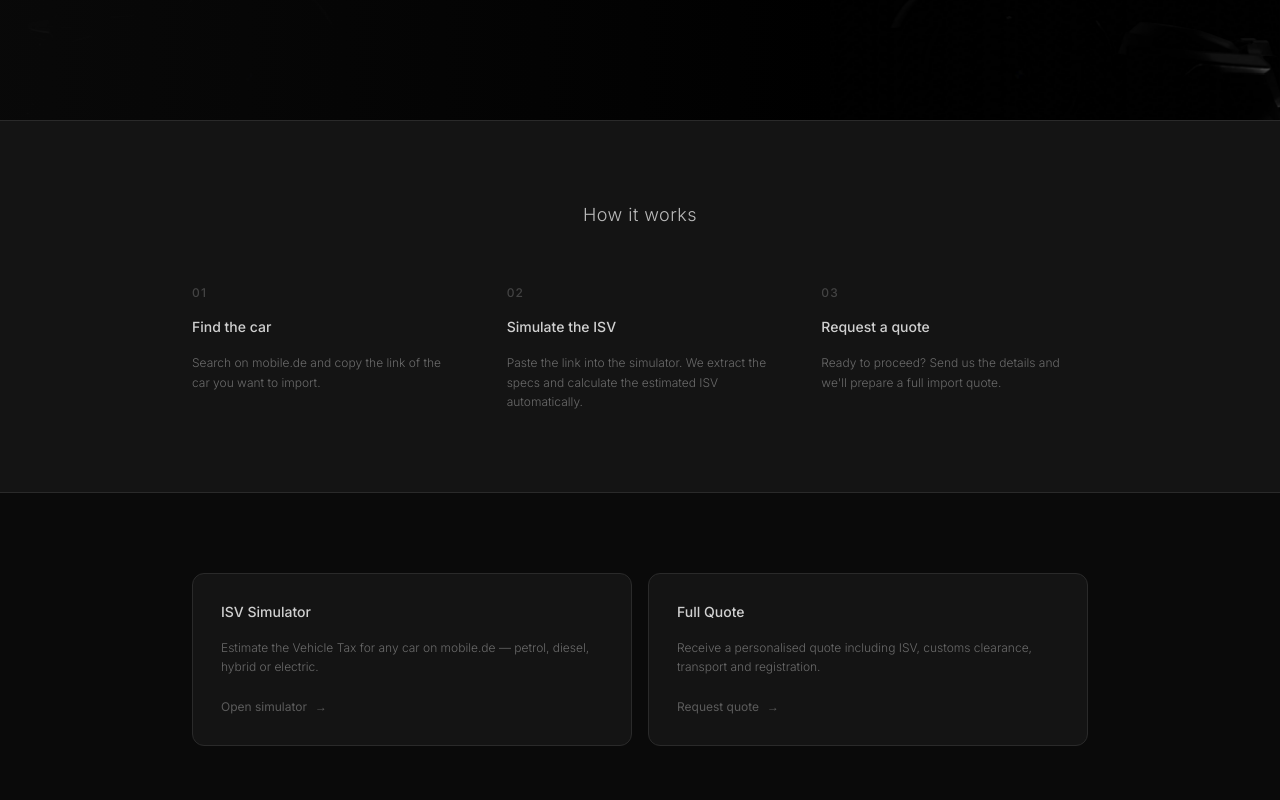
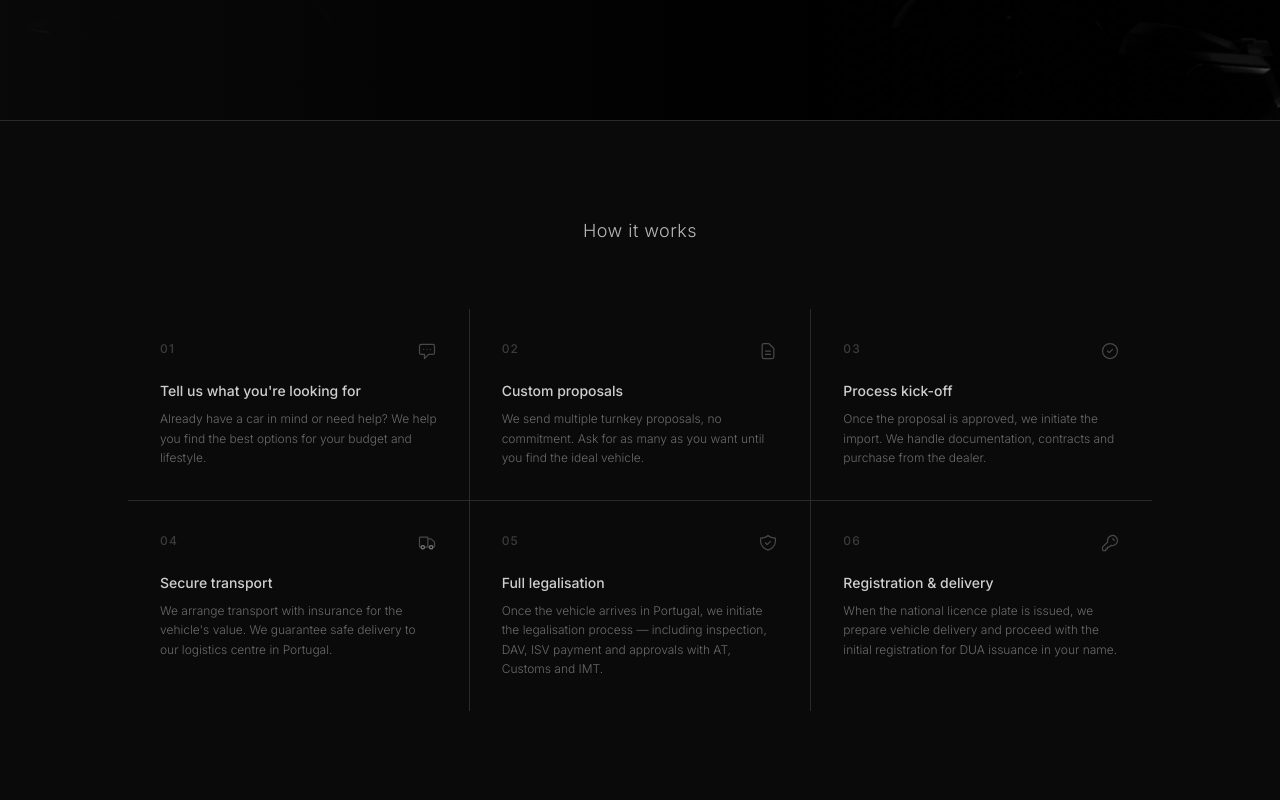
Before and after one commit to walterrdcpalma/outeiport, a React (Vite) app in the folder frontend/outeiport-client/: page / in a window 1280 px wide. Shown: the part 680-1480 px from the top of the page. Built offline with nearby package versions, Linux system fonts and the light colour scheme; no server answers.

Commit message:
feat: add HowItWorksSection component and integrate framer-motion for animations; update translations for improved clarity

```diff
--- a/frontend/outeiport-client/package.json
+++ b/frontend/outeiport-client/package.json
@@ -12,6 +12,7 @@
   "dependencies": {
     "@tanstack/react-query": "^5.100.11",
     "axios": "^1.16.1",
+    "framer-motion": "^12.40.0",
     "i18next": "^26.2.0",
     "i18next-browser-languagedetector": "^8.2.1",
     "react": "^19.2.6",
--- a/frontend/outeiport-client/src/features/home/HomePage.tsx
+++ b/frontend/outeiport-client/src/features/home/HomePage.tsx
@@ -1,5 +1,6 @@
 import { Link } from 'react-router-dom'
 import { useTranslation } from 'react-i18next'
+import HowItWorksSection from './components/HowItWorksSection'
 
 export default function HomePage() {
   const { t } = useTranslation()
@@ -44,19 +45,7 @@ export default function HomePage() {
         </div>
       </section>
 
-      {/* How it works */}
-      <section className="bg-dark-surface py-20 px-6 border-t border-dark-border">
-        <div className="max-w-4xl mx-auto">
-          <h2 className="text-lg font-light text-white/70 text-center mb-14 tracking-wide">
-            {t('home.how_it_works')}
-          </h2>
-          <div className="grid sm:grid-cols-3 gap-12">
-            <Step number="01" title={t('home.step1_title')} description={t('home.step1_desc')} />
-            <Step number="02" title={t('home.step2_title')} description={t('home.step2_desc')} />
-            <Step number="03" title={t('home.step3_title')} description={t('home.step3_desc')} />
-          </div>
-        </div>
-      </section>
+      <HowItWorksSection />
 
       {/* Feature cards */}
       <section className="bg-dark py-20 px-6 border-t border-dark-border">
@@ -86,15 +75,6 @@ export default function HomePage() {
   )
 }
 
-function Step({ number, title, description }: { number: string; title: string; description: string }) {
-  return (
-    <div className="flex flex-col gap-4">
-      <span className="text-xs font-medium text-white/20 tracking-widest">{number}</span>
-      <h3 className="text-sm font-medium text-white/80">{title}</h3>
-      <p className="text-xs text-muted leading-relaxed font-light">{description}</p>
-    </div>
-  )
-}
 
 function FeatureCard({
   title, description, cta, to,
--- /dev/null
+++ b/frontend/outeiport-client/src/features/home/components/HowItWorksSection.tsx
@@ -0,0 +1,112 @@
+import { motion } from 'framer-motion'
+import { useTranslation } from 'react-i18next'
+
+const cardVariants = {
+  hidden: { opacity: 0, y: 28 },
+  visible: (i: number) => ({
+    opacity: 1,
+    y: 0,
+    transition: { duration: 0.6, delay: i * 0.08, ease: [0.16, 1, 0.3, 1] as const },
+  }),
+}
+
+function ChatIcon() {
+  return (
+    <svg viewBox="0 0 24 24" fill="none" stroke="currentColor" strokeWidth={1.5} strokeLinecap="round" strokeLinejoin="round">
+      <path d="M8 10h.01M12 10h.01M16 10h.01M9 16H5a2 2 0 01-2-2V6a2 2 0 012-2h14a2 2 0 012 2v8a2 2 0 01-2 2h-5l-5 5v-5z" />
+    </svg>
+  )
+}
+
+function DocumentIcon() {
+  return (
+    <svg viewBox="0 0 24 24" fill="none" stroke="currentColor" strokeWidth={1.5} strokeLinecap="round" strokeLinejoin="round">
+      <path d="M9 12h6m-6 4h6m2 5H7a2 2 0 01-2-2V5a2 2 0 012-2h5.586a1 1 0 01.707.293l5.414 5.414a1 1 0 01.293.707V19a2 2 0 01-2 2z" />
+    </svg>
+  )
+}
+
+function CheckCircleIcon() {
+  return (
+    <svg viewBox="0 0 24 24" fill="none" stroke="currentColor" strokeWidth={1.5} strokeLinecap="round" strokeLinejoin="round">
+      <path d="M9 12l2 2 4-4m6 2a9 9 0 11-18 0 9 9 0 0118 0z" />
+    </svg>
+  )
+}
+
+function TruckIcon() {
+  return (
+    <svg viewBox="0 0 24 24" fill="none" stroke="currentColor" strokeWidth={1.5} strokeLinecap="round" strokeLinejoin="round">
+      <path d="M9 17a2 2 0 11-4 0 2 2 0 014 0zM19 17a2 2 0 11-4 0 2 2 0 014 0z" />
+      <path d="M13 16V6a1 1 0 00-1-1H4a1 1 0 00-1 1v10a1 1 0 001 1h1m8-1a1 1 0 01-1 1H9m4-1V8a1 1 0 011-1h2.586a1 1 0 01.707.293l3.414 3.414a1 1 0 01.293.707V16a1 1 0 01-1 1h-1m-6-1a1 1 0 001 1h1M5 17a2 2 0 104 0m-4 0a2 2 0 114 0m6 0a2 2 0 104 0m-4 0a2 2 0 114 0" />
+    </svg>
+  )
+}
+
+function ShieldIcon() {
+  return (
+    <svg viewBox="0 0 24 24" fill="none" stroke="currentColor" strokeWidth={1.5} strokeLinecap="round" strokeLinejoin="round">
+      <path d="M9 12l2 2 4-4m5.618-4.016A11.955 11.955 0 0112 2.944a11.955 11.955 0 01-8.618 3.04A12.02 12.02 0 003 9c0 5.591 3.824 10.29 9 11.622 5.176-1.332 9-6.03 9-11.622 0-1.042-.133-2.052-.382-3.016z" />
+    </svg>
+  )
+}
+
+function KeyIcon() {
+  return (
+    <svg viewBox="0 0 24 24" fill="none" stroke="currentColor" strokeWidth={1.5} strokeLinecap="round" strokeLinejoin="round">
+      <path d="M15 7a2 2 0 012 2m4 0a6 6 0 01-7.743 5.743L11 17H9v2H7v2H4a1 1 0 01-1-1v-2.586a1 1 0 01.293-.707l5.964-5.964A6 6 0 1121 9z" />
+    </svg>
+  )
+}
+
+const steps = [
+  { num: '01', icon: <ChatIcon />,       titleKey: 'home.step1_title', descKey: 'home.step1_desc' },
+  { num: '02', icon: <DocumentIcon />,   titleKey: 'home.step2_title', descKey: 'home.step2_desc' },
+  { num: '03', icon: <CheckCircleIcon />, titleKey: 'home.step3_title', descKey: 'home.step3_desc' },
+  { num: '04', icon: <TruckIcon />,      titleKey: 'home.step4_title', descKey: 'home.step4_desc' },
+  { num: '05', icon: <ShieldIcon />,     titleKey: 'home.step5_title', descKey: 'home.step5_desc' },
+  { num: '06', icon: <KeyIcon />,        titleKey: 'home.step6_title', descKey: 'home.step6_desc' },
+]
+
+export default function HowItWorksSection() {
+  const { t } = useTranslation()
+
+  return (
+    <section className="bg-dark py-24 px-6 border-t border-dark-border">
+      <div className="max-w-5xl mx-auto">
+        <motion.h2
+          initial={{ opacity: 0, y: 16 }}
+          whileInView={{ opacity: 1, y: 0 }}
+          viewport={{ once: true }}
+          transition={{ duration: 0.5, ease: [0.16, 1, 0.3, 1] }}
+          className="text-lg font-light text-white/70 text-center mb-16 tracking-wide"
+        >
+          {t('home.how_it_works')}
+        </motion.h2>
+
+        <div className="grid sm:grid-cols-2 lg:grid-cols-3 gap-px bg-dark-border">
+          {steps.map(({ num, icon, titleKey, descKey }, i) => (
+            <motion.div
+              key={num}
+              custom={i}
+              initial="hidden"
+              whileInView="visible"
+              viewport={{ once: true, margin: '-60px' }}
+              variants={cardVariants}
+              className="bg-dark p-8 flex flex-col gap-5"
+            >
+              <div className="flex items-start justify-between">
+                <span className="text-xs font-medium text-white/20 tracking-widest">{num}</span>
+                <div className="w-5 h-5 text-white/25">{icon}</div>
+              </div>
+              <div>
+                <h3 className="text-sm font-medium text-white/80 mb-2">{t(titleKey)}</h3>
+                <p className="text-xs text-muted leading-relaxed font-light">{t(descKey)}</p>
+              </div>
+            </motion.div>
+          ))}
+        </div>
+      </div>
+    </section>
+  )
+}
--- a/frontend/outeiport-client/src/locales/en/translation.json
+++ b/frontend/outeiport-client/src/locales/en/translation.json
@@ -12,12 +12,18 @@
     "cta_proposal": "Request quote",
     "hero_cta": "Begin your journey here",
     "how_it_works": "How it works",
-    "step1_title": "Find the car",
-    "step1_desc": "Search on mobile.de and copy the link of the car you want to import.",
-    "step2_title": "Simulate the ISV",
-    "step2_desc": "Paste the link into the simulator. We extract the specs and calculate the estimated ISV automatically.",
-    "step3_title": "Request a quote",
-    "step3_desc": "Ready to proceed? Send us the details and we'll prepare a full import quote.",
+    "step1_title": "Tell us what you're looking for",
+    "step1_desc": "Already have a car in mind or need help? We help you find the best options for your budget and lifestyle.",
+    "step2_title": "Custom proposals",
+    "step2_desc": "We send multiple turnkey proposals, no commitment. Ask for as many as you want until you find the ideal vehicle.",
+    "step3_title": "Process kick-off",
+    "step3_desc": "Once the proposal is approved, we initiate the import. We handle documentation, contracts and purchase from the dealer.",
+    "step4_title": "Secure transport",
+    "step4_desc": "We arrange transport with insurance for the vehicle's value. We guarantee safe delivery to our logistics centre in Portugal.",
+    "step5_title": "Full legalisation",
+    "step5_desc": "Once the vehicle arrives in Portugal, we initiate the legalisation process — including inspection, DAV, ISV payment and approvals with AT, Customs and IMT.",
+    "step6_title": "Registration & delivery",
+    "step6_desc": "When the national licence plate is issued, we prepare vehicle delivery and proceed with the initial registration for DUA issuance in your name.",
     "feature_sim_title": "ISV Simulator",
     "feature_sim_desc": "Estimate the Vehicle Tax for any car on mobile.de — petrol, diesel, hybrid or electric.",
     "feature_sim_cta": "Open simulator",
--- a/frontend/outeiport-client/src/locales/pt/translation.json
+++ b/frontend/outeiport-client/src/locales/pt/translation.json
@@ -12,12 +12,18 @@
     "cta_proposal": "Pedir proposta",
     "hero_cta": "Começa aqui a tua jornada",
     "how_it_works": "Como funciona",
-    "step1_title": "Encontra o carro",
-    "step1_desc": "Pesquisa no mobile.de e copia o link do anúncio do carro que queres importar.",
-    "step2_title": "Simula o ISV",
-    "step2_desc": "Cola o link no simulador. Extraímos as características e calculamos o ISV estimado automaticamente.",
-    "step3_title": "Pede uma proposta",
-    "step3_desc": "Queres avançar? Envia-nos os detalhes e preparamos uma proposta completa de importação.",
+    "step1_title": "Diga-nos o que procura",
+    "step1_desc": "Já tem um veículo em mente ou precisa de ajuda? Ajudamos a encontrar as melhores opções para o seu orçamento e estilo de vida.",
+    "step2_title": "Propostas customizadas",
+    "step2_desc": "Enviamos várias propostas chave na mão, sem compromisso. Peça quantas quiser até encontrar o veículo ideal.",
+    "step3_title": "Início do processo",
+    "step3_desc": "Após aprovação da proposta, iniciamos a importação. Tratamos da documentação, contratos e compra junto do stand.",
+    "step4_title": "Transporte seguro",
+    "step4_desc": "Agendamos o transporte com seguro no valor da viatura. Garantimos a entrega segura no nosso centro logístico em Portugal.",
+    "step5_title": "Legalização completa",
+    "step5_desc": "Assim que o veículo chega a Portugal, iniciamos o processo de legalização — incluindo inspeção, DAV, pagamento de ISV e homologações junto da AT, Alfândega e IMT.",
+    "step6_title": "Matrícula, registo e entrega",
+    "step6_desc": "Quando a matrícula nacional é emitida, preparamos a entrega da viatura e avançamos com o registo inicial para emissão do DUA em seu nome.",
     "feature_sim_title": "Simulador ISV",
     "feature_sim_desc": "Estima o Imposto Sobre Veículos para qualquer carro no mobile.de — gasolina, diesel, híbrido ou elétrico.",
     "feature_sim_cta": "Abrir simulador",
```
Also changed, not shown: frontend/outeiport-client/src/locales/es/translation.json (+12 -6 lines), 1 other file (tests, documents, lock files or other folders).
